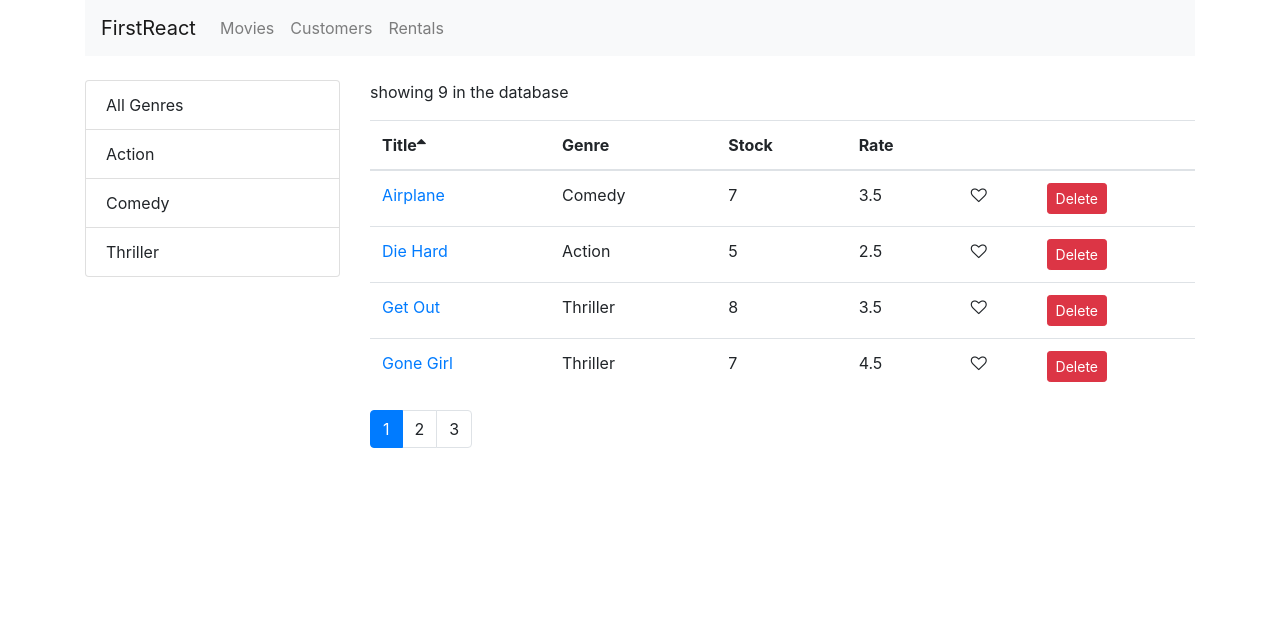
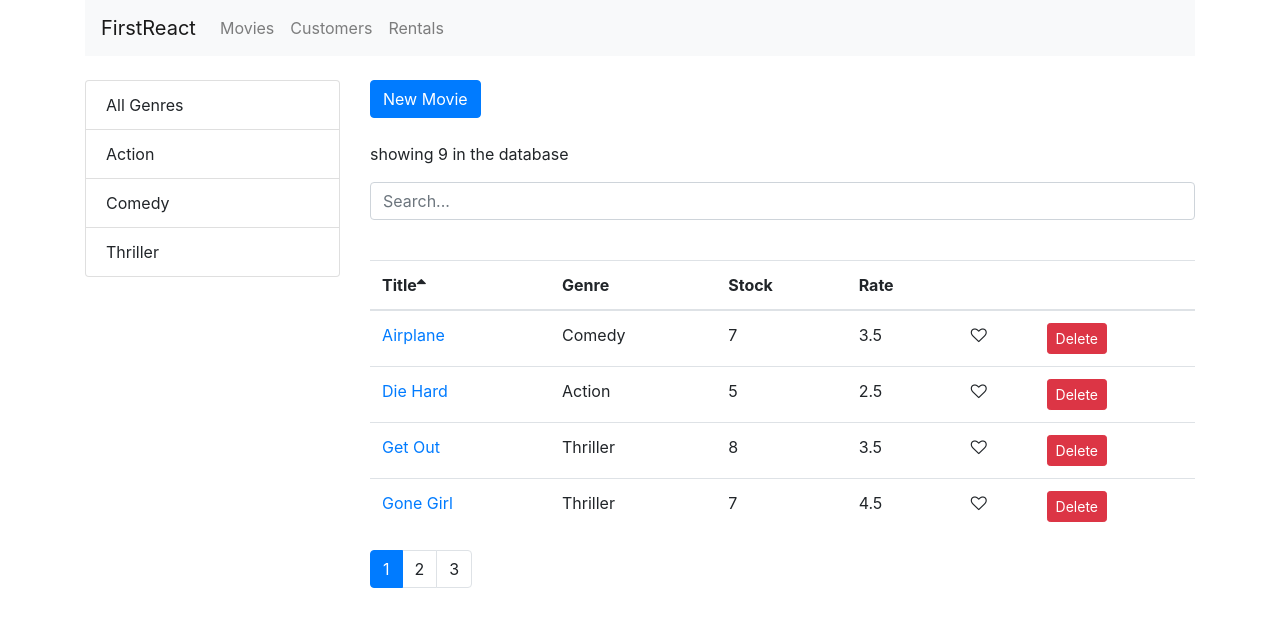
Before and after one commit to almaan2020/MoviesReactApp, a React (Create React App) app: page / in a window 1280 px wide. Shown: the top 626 px of the page. Built offline with nearby package versions, Linux system fonts and the light colour scheme.

Commit message:
Update movies.jsx

```diff
--- a/src/components/movies.jsx
+++ b/src/components/movies.jsx
@@ -1,10 +1,12 @@
 import React, { Component } from "react";
+import { Link } from "react-router-dom";
 import { getMovies } from "../services/fakeMovieService.js";
 import { getGenres } from "../services/fakeGenreService.js";
 import Pagination from "../common/pagination";
 import { paginate } from "../utility/paginate";
 import Filtering from "../common/filtering";
 import MoviesTable from "./moviesTable.jsx";
+import SearchBox from "./searchBox.jsx";
 import _ from "lodash";
 
 class Movies extends React.Component {
@@ -13,8 +15,11 @@ class Movies extends React.Component {
     genres: [],
     pageSize: 4,
     currentPage: 1,
+    currentFilter: null,
+    searchQuery: "",
     sortColumn: { path: "title", order: "asc" },
   };
+  //searchQuery:"" instead null----because in controlled component(SearchBox) shouldn't use null or undefined
 
   componentDidMount() {
     const genres = [{ _id: "", name: "All Genres" }, ...getGenres()];
@@ -40,7 +45,12 @@ class Movies extends React.Component {
   };
 
   handleChangeFilter = (filter) => {
-    this.setState({ currentFilter: filter, currentPage: 1 });
+    this.setState({ currentFilter: filter, searchQuery: "", currentPage: 1 });
+  };
+
+  handleSearch = (query) => {
+    //query = e.currentTarget.value    (searchBox.jsx)
+    this.setState({ searchQuery: query, currentFilter: null, currentPage: 1 });
   };
 
   handleSort = (sortColumn) => {
@@ -52,14 +62,19 @@ class Movies extends React.Component {
       pageSize,
       currentPage,
       currentFilter,
+      searchQuery,
       movies: allMovies,
       sortColumn,
     } = this.state;
 
-    const filterMovies =
-      currentFilter && currentFilter._id
-        ? allMovies.filter((m) => m.genre._id === currentFilter._id)
-        : allMovies;
+    let filterMovies = allMovies;
+    if (searchQuery) {
+      filterMovies = allMovies.filter((m) =>
+        m.title.toLowerCase().startsWith(searchQuery.toLowerCase())
+      );
+    } else if (currentFilter && currentFilter._id) {
+      filterMovies = allMovies.filter((m) => m.genre._id === currentFilter._id);
+    }
 
     const sorted = _.orderBy(
       filterMovies,
@@ -74,7 +89,8 @@ class Movies extends React.Component {
 
   render() {
     const { length: count } = this.state.movies;
-    const { pageSize, currentPage, currentFilter, sortColumn } = this.state;
+    const { pageSize, currentPage, currentFilter, searchQuery, sortColumn } =
+      this.state;
 
     if (count === 0) return <p>database is empty.</p>;
 
@@ -92,7 +108,13 @@ class Movies extends React.Component {
           />
         </div>
         <div className="col-9">
+          <Link className="btn btn-primary" to="/movies/new">
+            New Movie
+          </Link>
+          <div>&nbsp;</div>
           <p>showing {totalCount} in the database</p>
+          <SearchBox value={searchQuery} onChange={this.handleSearch} />
+          <div>&nbsp;</div>
           <MoviesTable
             movies={movies}
             sortColumn={sortColumn}
```
